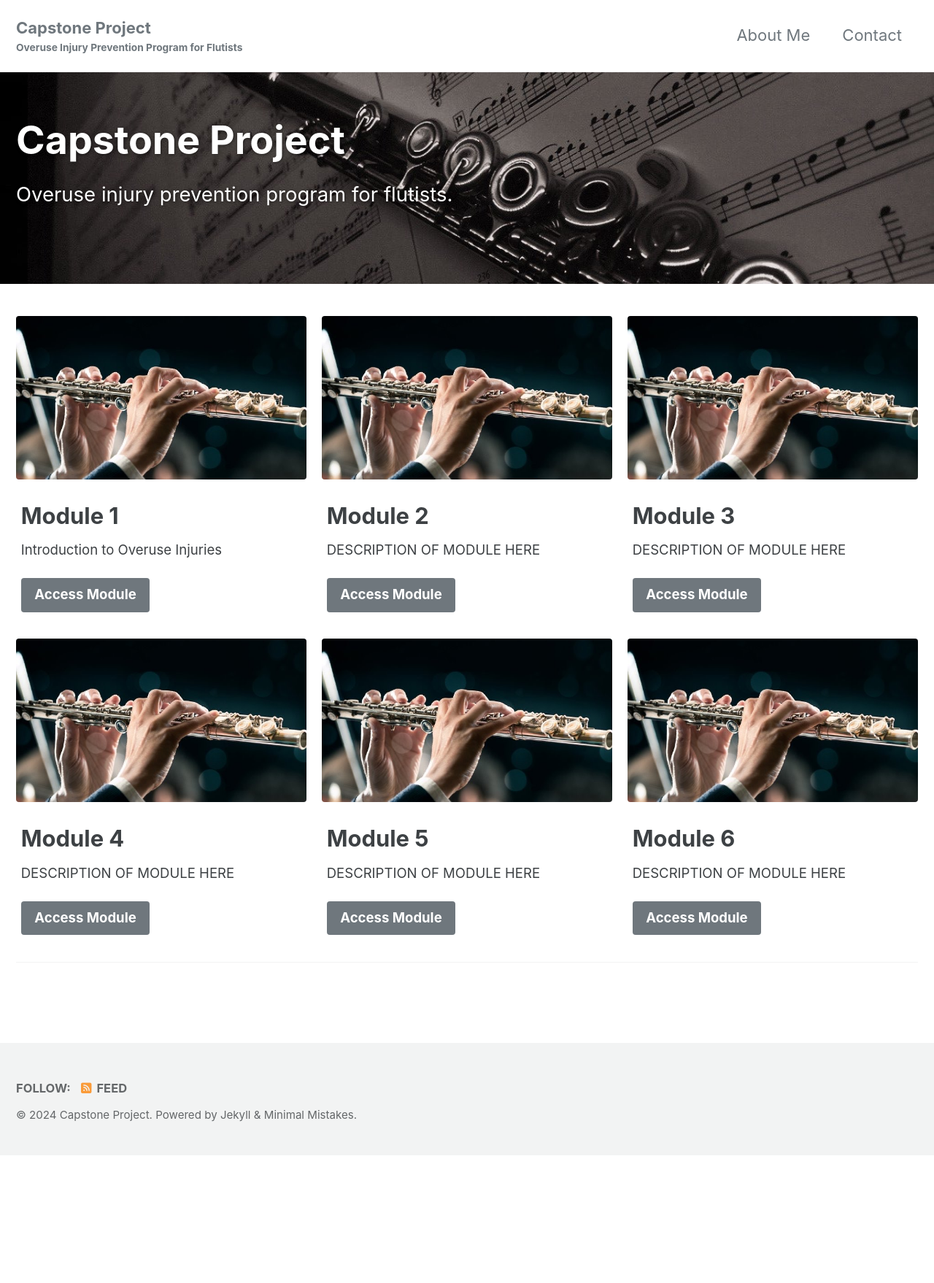
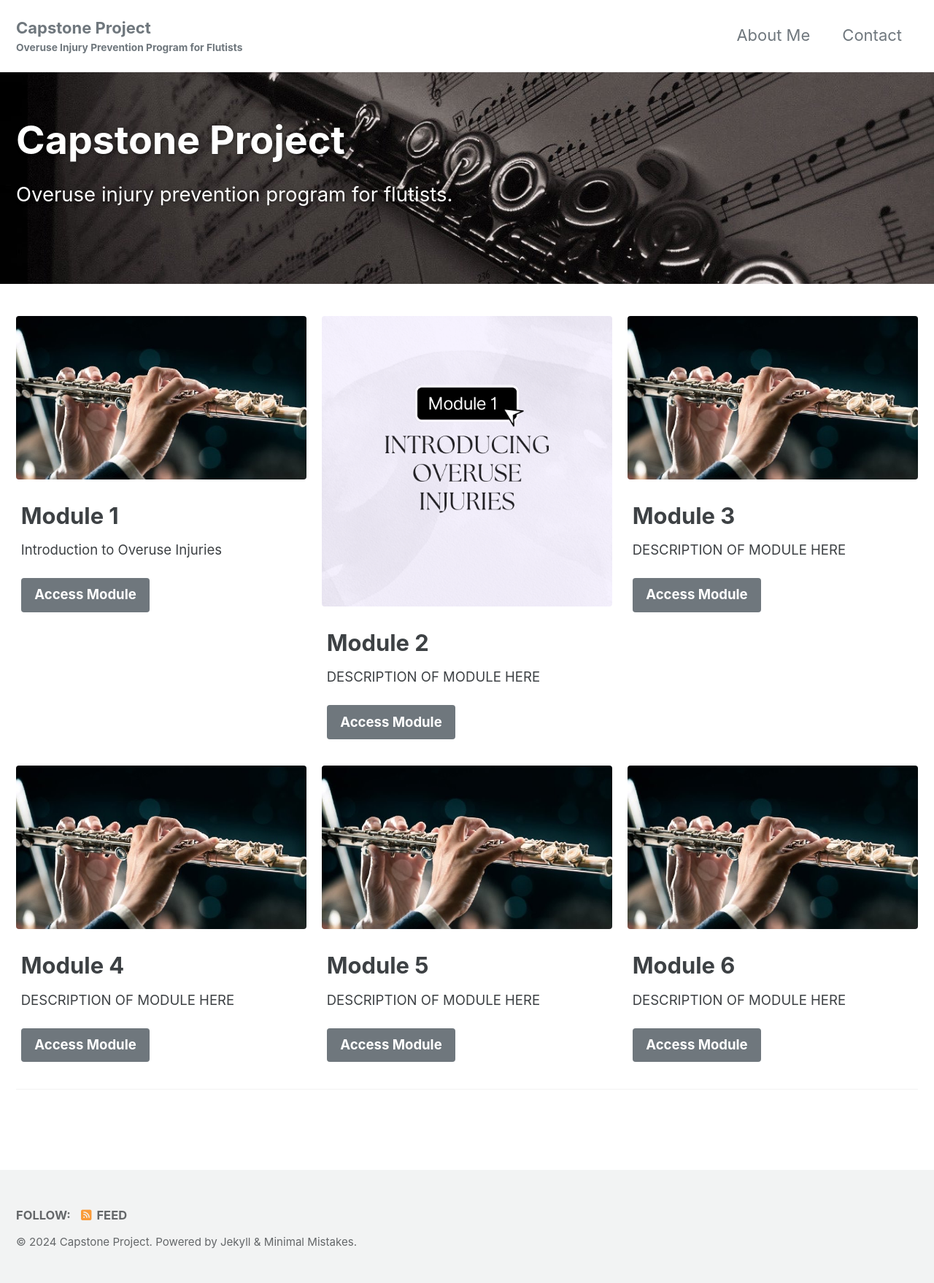
Before and after one commit to jkimOTD/old_site, a Jekyll site: the page built from index.html, in a window 1280 px wide. Shown: the whole page at 73% size. Built offline with Jekyll 4.4.1, drawn with Linux system fonts in a browser that asks for light colours; cached includes are drawn as plain includes; the list of posts is cut into pages by our own code; before the commit the page ends 1583 px from its top, so only the background shows below that.

Commit message:
added module1 image

```diff
--- a/index.html
+++ b/index.html
@@ -15,7 +15,7 @@ feature_row:
     url: "/docs/configuration/"
     btn_class: "btn--primary"
     btn_label: "Access Module"
-  - image_path: /assets/images/flute_home_image.jpg
+  - image_path: /assets/images/module1.png
     alt: "Module 2"
     title: "Module 2"
     excerpt: "DESCRIPTION OF MODULE HERE"
```
